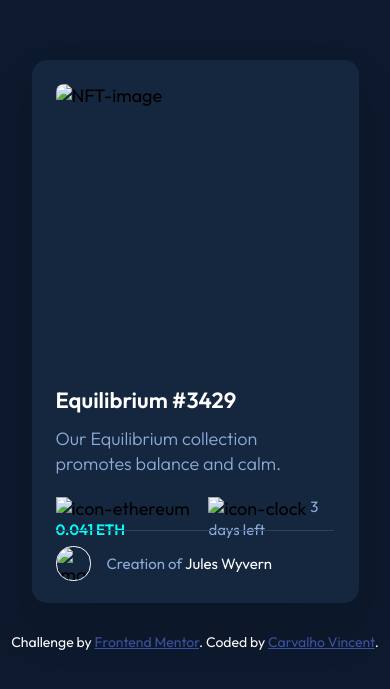
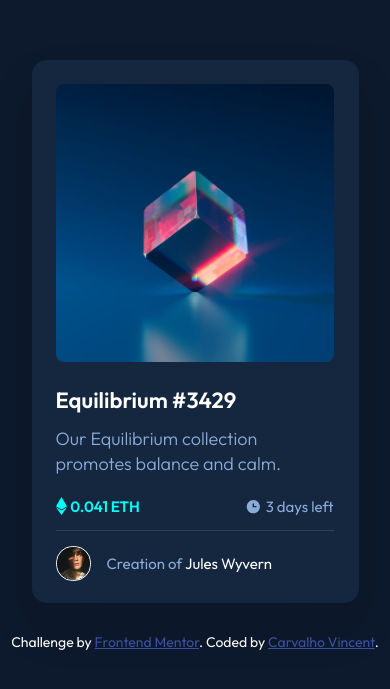
Before and after one commit to CarvalhoVincent/nft-preview-card-component, a plain HTML site: page index.html in a window 390 px wide. Shown: the part 103-792 px from the top of the page. Drawn offline with Linux system fonts and the light colour scheme; the site is published under a folder, as on GitHub Pages, so addresses that start at the root find nothing.

Commit message:
mobile first

```diff
--- a/index.html
+++ b/index.html
@@ -17,25 +17,25 @@
 
       <div class="card">
           <div class="preview">
-            <img src="/images/image-equilibrium.jpg" alt="NFT-image" class="equilibrium">
+            <img src="./images/image-equilibrium.jpg" alt="NFT-image" class="equilibrium">
             <div class="overlay">
-              <img src="/images/icon-view.svg" alt="icon-view" class="view">
+              <img src="./images/icon-view.svg" alt="icon-view" class="view">
             </div>
           </div>
           <a href="#" class="name">Equilibrium #3429</a>
           <p class="description">Our Equilibrium collection promotes balance and calm.</p>
           <div class="infos">
             <div class="price">
-              <img src="/images/icon-ethereum.svg" alt="icon-ethereum">
+              <img src="./images/icon-ethereum.svg" alt="icon-ethereum">
               <p>0.041 ETH</p>
             </div>
             <div class="time">
-              <img src="/images/icon-clock.svg" alt="icon-clock">
+              <img src="./images/icon-clock.svg" alt="icon-clock">
               <p>3 days left</p>
             </div>
           </div>
           <div class="creator">
-            <img src="/images/image-avatar.png" alt="image-avatar">
+            <img src="./images/image-avatar.png" alt="image-avatar">
             <p>Creation of <a href="#" class="author">Jules Wyvern</a></p>
           </div>
       </div>
```
